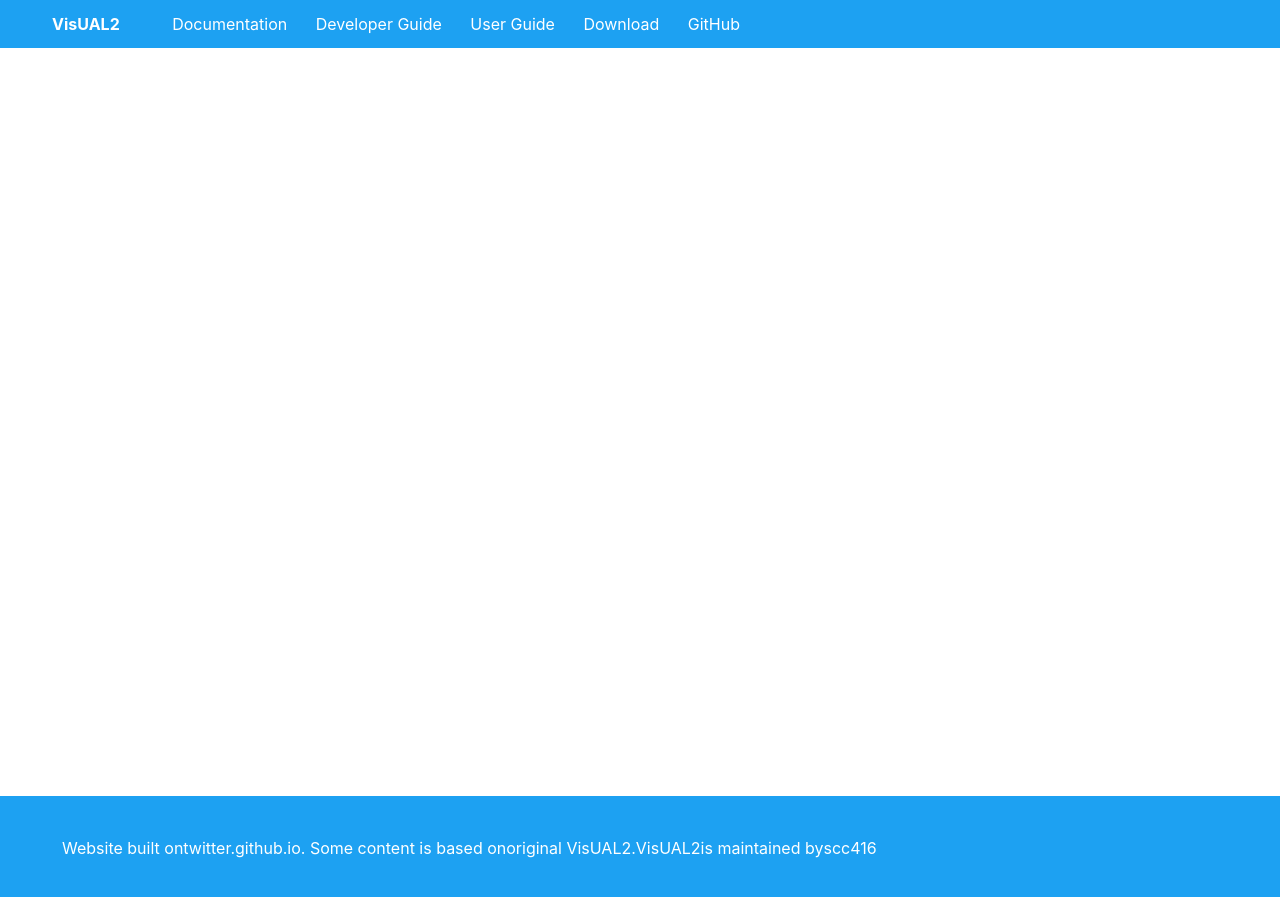
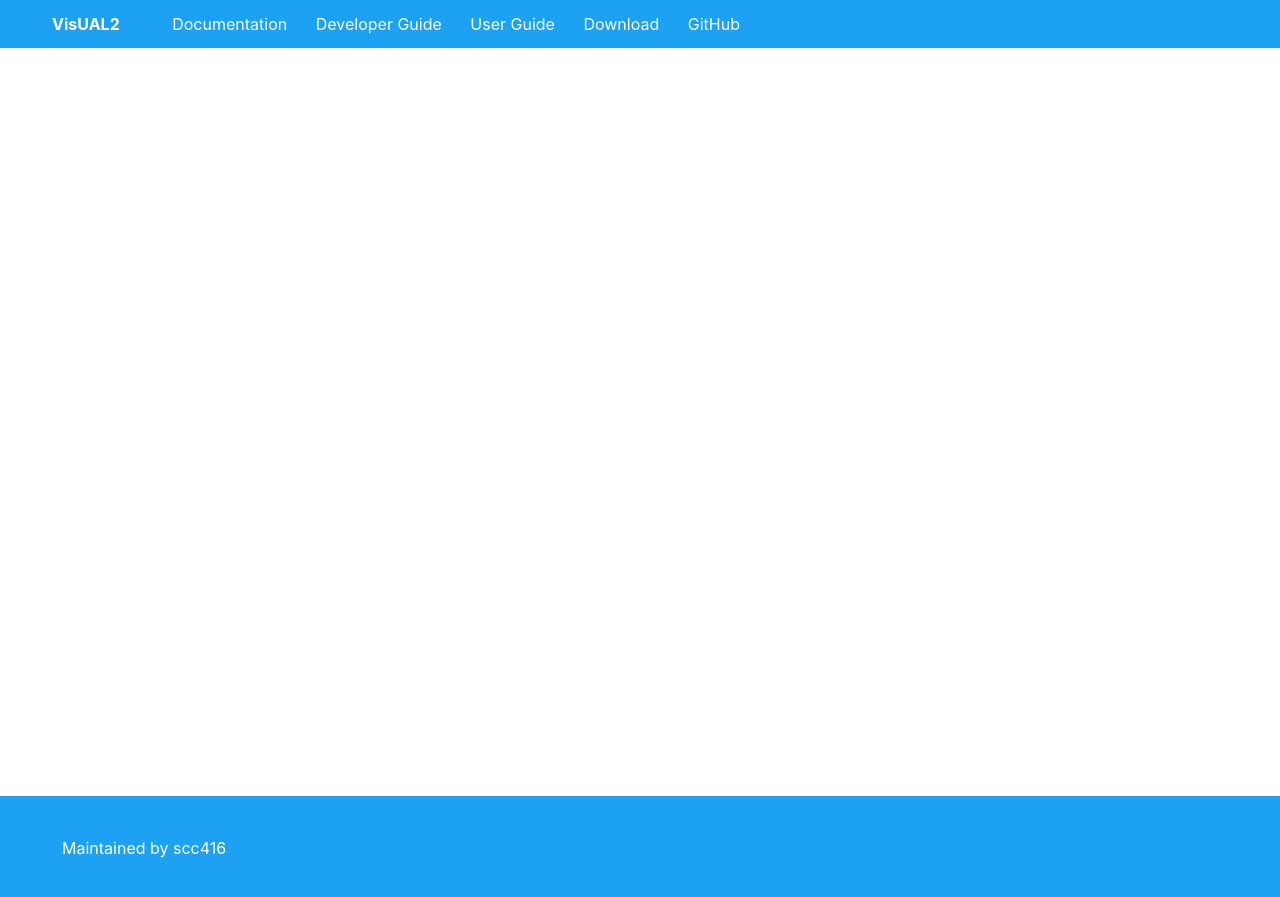
Before and after one commit to scc416/VisUAL2-doc, a Jekyll site: the page built from index.html, in a window 1280 px wide and 900 px high, scrolled down 2475 px. Shown: the top 897 px of the window. Built offline with Jekyll 4.4.1, drawn with Linux system fonts in a browser that asks for light colours.

Commit message:
Update default.html

```diff
--- a/_layouts/default.html
+++ b/_layouts/default.html
@@ -95,7 +95,9 @@
     <!-- Footer -->
     <div class="footer">
         <div class="Grid container">
-            Website built on <a class="foot-link" href="https://twitter.github.io/" target="_blank">twitter.github.io</a>. Some content is based on<a class="foot-link"  href="https://github.com/ImperialCollegeLondon/Visual2" target="_blank"> original VisUAL2</a>. <a class="foot-link" href="https://github.com/scc416/Visual2" target="_blank"> VisUAL2</a> is maintained by  <a class="foot-link" href="https://github.com/scc416" target="_blank">scc416</a>
+            <div class="Grid-cell footer-cell u-size1of4">
+               Maintained by <a class="foot-link" href="https://github.com/scc416" target="_blank"> scc416</a>
+            </div>
         </div>
     </div> <!-- End of Footer -->
   </body>
```
